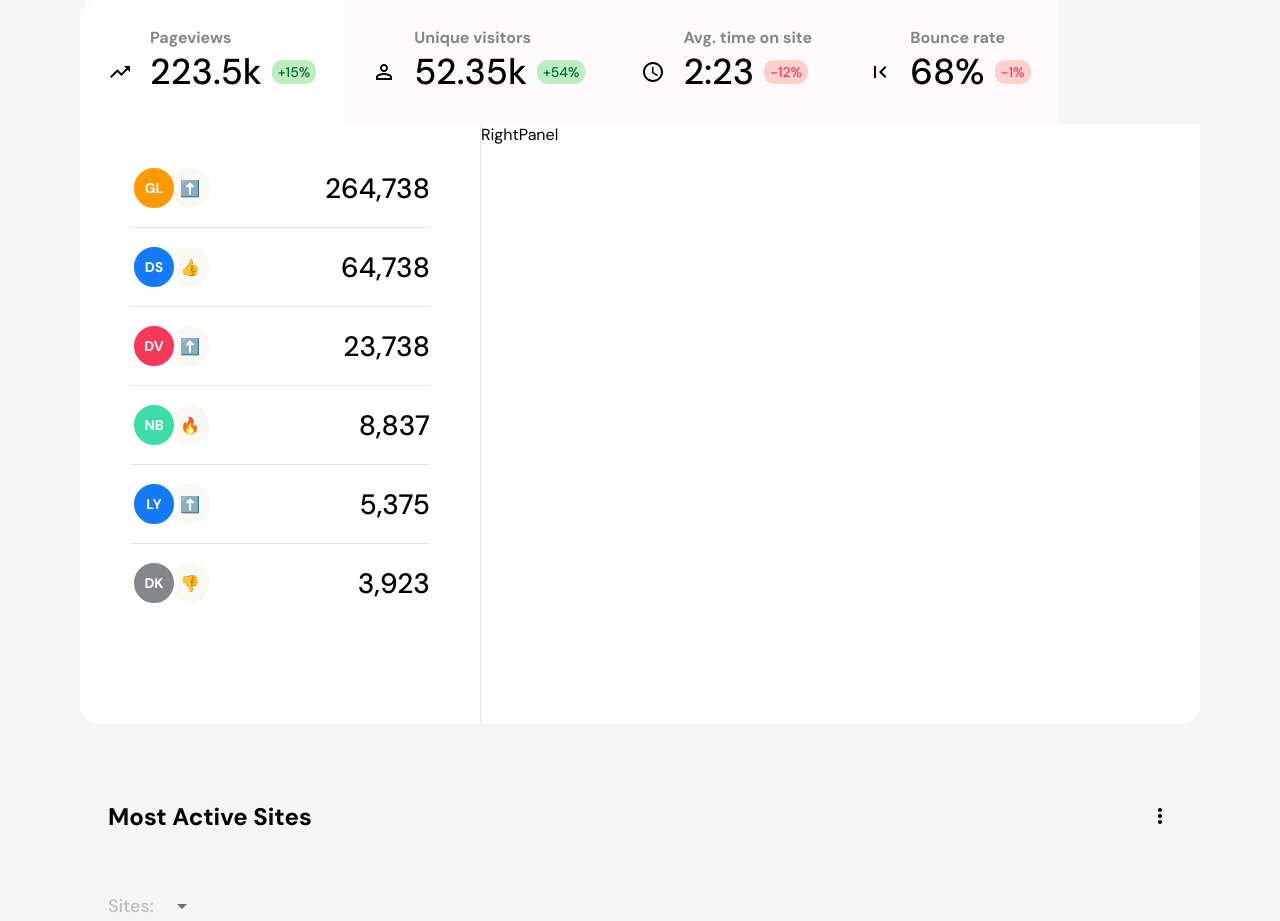
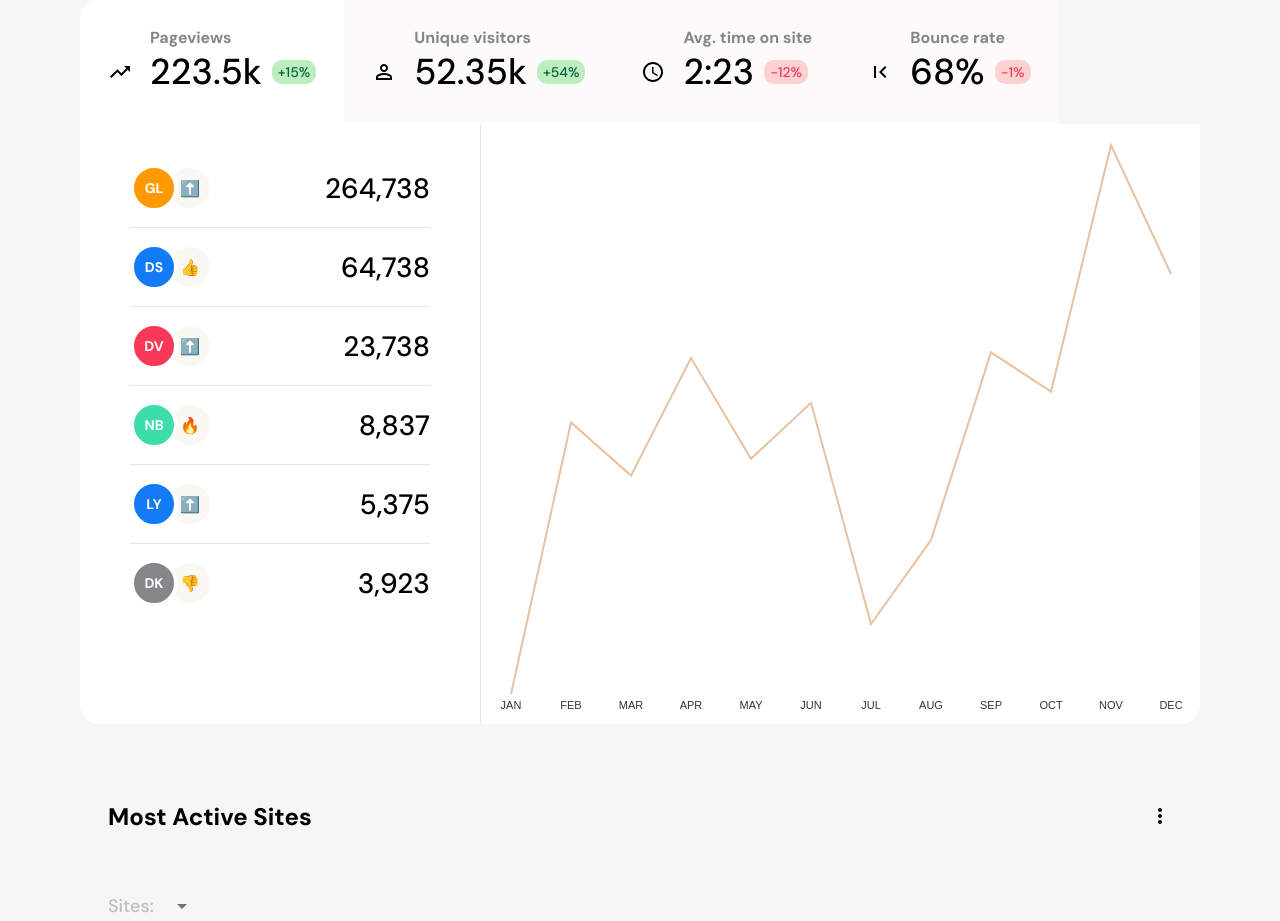
Before and after one commit to GBarkhatov/carlo-test, a React (Create React App) app: page / in a window 1280 px wide. Shown: the part 360-1281 px from the top of the page. Built offline with nearby package versions, Linux system fonts and the light colour scheme.

Commit message:
finish desktop layout analytics

```diff
--- a/src/components/AnalyticsPanel/AnalyticsPanel.js
+++ b/src/components/AnalyticsPanel/AnalyticsPanel.js
@@ -49,6 +49,8 @@ const TabsDesktopContent = styled.div`
 
 const RightPanel = styled.div`
   border-left: 1px solid #e5e5e5;
+  height: 600px;
+  width: 100%;
 `
 
 const AnalyticsPanel = () => {
@@ -80,7 +82,9 @@ const AnalyticsPanel = () => {
         <LeftPanel
           data={tabs.filter((tab) => tab.title === open)[0].leftPanelData}
         />
-        <RightPanel>RightPanel</RightPanel>
+        <RightPanel>
+          <Graph data={tabs.filter((tab) => tab.title === open)[0].graph} />
+        </RightPanel>
       </TabsDesktopContent>
       {filters.map(({ title, data }) => (
         <FilterPanel key={title} title={title} data={data} />
```
